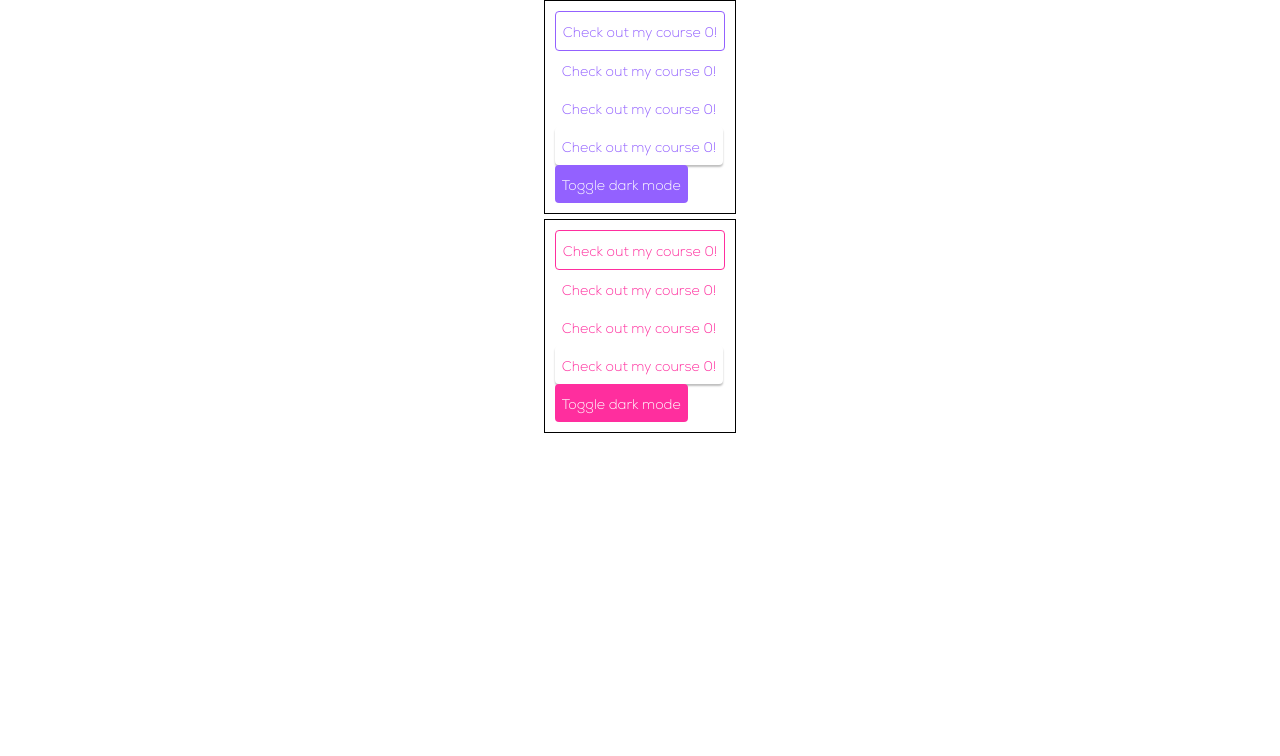
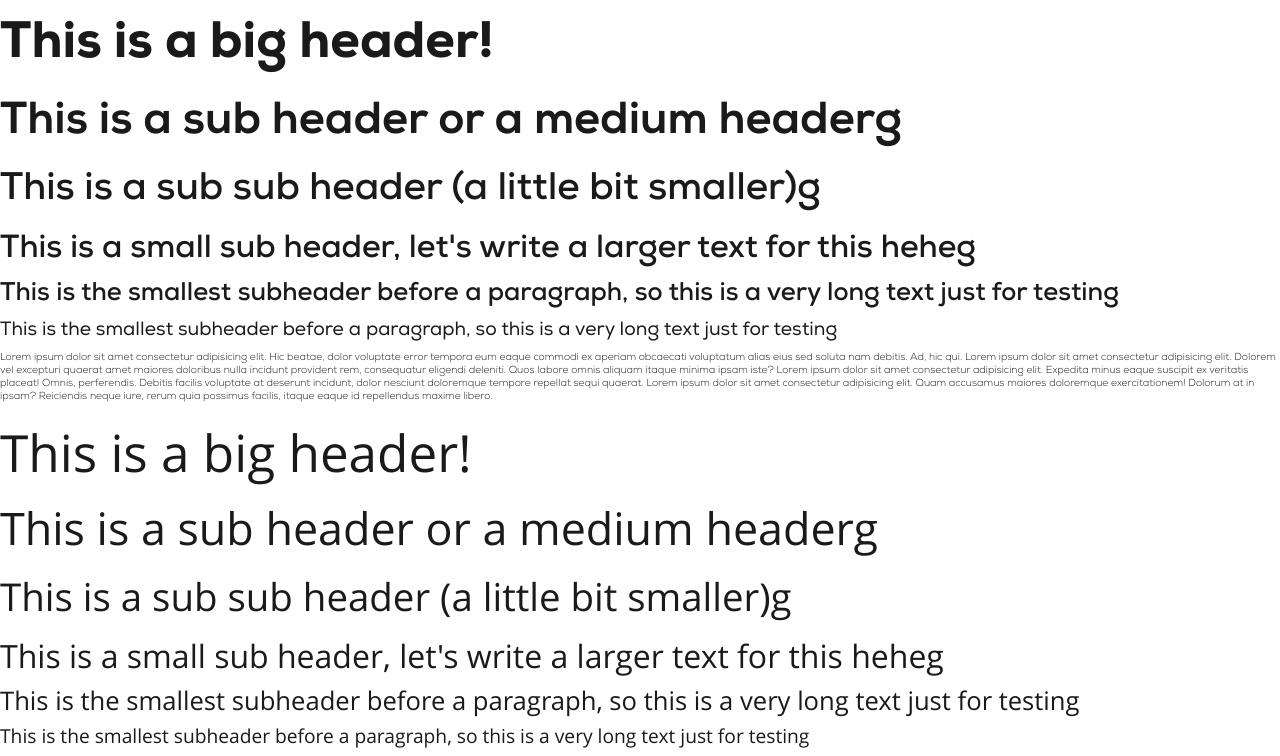
Before and after one commit to the-eternal-newbie/minimal-components, a React (Vite) app: page / in a window 1280 px wide. Shown: the top 756 px of the page. Built offline with nearby package versions, Linux system fonts and the light colour scheme.

Commit message:
refactor: Add variables to label styles | Add darkMode to Label | Pass Heading props to label

```diff
--- a/src/App.css
+++ b/src/App.css
@@ -16,7 +16,7 @@
 
 .App {
     width: 100vw;
-    height: 100vh;
+    min-height: 100%;
     display: flex;
     flex-direction: column;
     justify-content: start;
--- a/src/App.tsx
+++ b/src/App.tsx
@@ -10,29 +10,68 @@ function App() {
 
     return (
         <div className={`App ${darkMode ? 'dark' : ''}`}>
-            {/* <Navbar>
-                <Container containerType="flex" direction="row">
-                    <Label>01. About</Label>
-                    <Label>02. Experience</Label>
-                    <Label>03. Work</Label>
-                    <Label>04. Contact</Label>
-                    <Button buttonType="outlined" onClick={() => setCount(count => count + 1)}>
-                        <Label>Resume</Label>
-                    </Button>
-                </Container>
-            </Navbar>
-            <Container containerType="flex" className="card">
-                <Label style={{ color: '#1e1d20' }}>Hi, my name is</Label>
-                <Header1 style={{ color: '#1e1d20' }}>Carlos Vara.</Header1>
-                <Header2 style={{ color: '#1e1d20' }}>I build things for the web</Header2>
-                <Label style={{ color: '#1e1d20' }}>
-                    I’m a software engineer specializing in building (and occasionally designing) exceptional digital
-                    experiences. Currently, I’m focused on building accessible, human-centered products at Upstatement.
+            <div>
+                <Label darkMode={darkMode} type="header-1">
+                    This is a big header!
                 </Label>
-                <Button buttonType="outlined" onClick={() => setCount(count => count + 1)}>
-                    <Label>Check out my course {count}!</Label>
-                </Button>
-            </Container> */}
+                <Label darkMode={darkMode} type="header-2">
+                    This is a sub header or a medium headerg
+                </Label>
+                <Label darkMode={darkMode} type="header-3">
+                    This is a sub sub header (a little bit smaller)g
+                </Label>
+                <Label darkMode={darkMode} type="header-4">
+                    This is a small sub header, let's write a larger text for this heheg
+                </Label>
+                <Label darkMode={darkMode} type="header-5">
+                    This is the smallest subheader before a paragraph, so this is a very long text just for testing
+                </Label>
+                <Label darkMode={darkMode} type="header-6">
+                    This is the smallest subheader before a paragraph, so this is a very long text just for testing
+                </Label>
+                <Label darkMode={darkMode}>
+                    Lorem ipsum dolor sit amet consectetur adipisicing elit. Hic beatae, dolor voluptate error tempora
+                    eum eaque commodi ex aperiam obcaecati voluptatum alias eius sed soluta nam debitis. Ad, hic qui.
+                    Lorem ipsum dolor sit amet consectetur adipisicing elit. Dolorem vel excepturi quaerat amet maiores
+                    doloribus nulla incidunt provident rem, consequatur eligendi deleniti. Quos labore omnis aliquam
+                    itaque minima ipsam iste? Lorem ipsum dolor sit amet consectetur adipisicing elit. Expedita minus
+                    eaque suscipit ex veritatis placeat! Omnis, perferendis. Debitis facilis voluptate at deserunt
+                    incidunt, dolor nesciunt doloremque tempore repellat sequi quaerat. Lorem ipsum dolor sit amet
+                    consectetur adipisicing elit. Quam accusamus maiores doloremque exercitationem! Dolorum at in ipsam?
+                    Reiciendis neque iure, rerum quia possimus facilis, itaque eaque id repellendus maxime libero.
+                </Label>
+            </div>
+            <div>
+                <Label darkMode={darkMode} type="header-1" textStyle="secondary">
+                    This is a big header!
+                </Label>
+                <Label darkMode={darkMode} type="header-2" textStyle="secondary">
+                    This is a sub header or a medium headerg
+                </Label>
+                <Label darkMode={darkMode} type="header-3" textStyle="secondary">
+                    This is a sub sub header (a little bit smaller)g
+                </Label>
+                <Label darkMode={darkMode} type="header-4" textStyle="secondary">
+                    This is a small sub header, let's write a larger text for this heheg
+                </Label>
+                <Label darkMode={darkMode} type="header-5" textStyle="secondary">
+                    This is the smallest subheader before a paragraph, so this is a very long text just for testing
+                </Label>
+                <Label darkMode={darkMode} type="header-6" textStyle="secondary">
+                    This is the smallest subheader before a paragraph, so this is a very long text just for testing
+                </Label>
+                <Label darkMode={darkMode} textStyle="secondary">
+                    Lorem ipsum dolor sit amet consectetur adipisicing elit. Hic beatae, dolor voluptate error tempora
+                    eum eaque commodi ex aperiam obcaecati voluptatum alias eius sed soluta nam debitis. Ad, hic qui.
+                    Lorem ipsum dolor sit amet consectetur adipisicing elit. Dolorem vel excepturi quaerat amet maiores
+                    doloribus nulla incidunt provident rem, consequatur eligendi deleniti. Quos labore omnis aliquam
+                    itaque minima ipsam iste? Lorem ipsum dolor sit amet consectetur adipisicing elit. Expedita minus
+                    eaque suscipit ex veritatis placeat! Omnis, perferendis. Debitis facilis voluptate at deserunt
+                    incidunt, dolor nesciunt doloremque tempore repellat sequi quaerat. Lorem ipsum dolor sit amet
+                    consectetur adipisicing elit. Quam accusamus maiores doloremque exercitationem! Dolorum at in ipsam?
+                    Reiciendis neque iure, rerum quia possimus facilis, itaque eaque id repellendus maxime libero.
+                </Label>
+            </div>
             <div style={{ border: '1px solid black', padding: '10px' }}>
                 <Button buttonType="outlined" darkMode={darkMode} onClick={() => setCount(count => count + 1)}>
                     <Label>Check out my course {count}!</Label>
--- a/src/components/Label/Label.scss
+++ b/src/components/Label/Label.scss
@@ -1,11 +1,42 @@
+@import '../../scss/_colors.scss';
 @import '../../assets/fonts/index.css';
 
+$min-color-label: var(--min-color-label, $min-color-black);
+$min-dark-color-label: var(--min-dark-color-label, $min-color-white);
+$min-select-color-label: var(--min-select-color-label, $min-color-primary);
+$min-dark-select-color-label: var(--min-dark-select-color-label, $min-color-primary-dark);
+
 .minimal-label {
+    margin: 0;
     width: fit-content;
     font-weight: 200;
     overflow: hidden;
+    line-height: 1.3;
+    margin-block-end: 0;
     text-overflow: ellipsis;
-    margin-block-end: 0;
+    color: var(--min-color-label);
+
+    &::selection {
+        color: var(--min-dark-color-label, $min-dark-color-label);
+        background-color: var(--min-select-color-label, $min-select-color-label);
+    }
+
+    &.dark {
+        color: var(--min-dark-color-label, $min-dark-color-label);
+
+        &::selection {
+            color: var(--min-color-label, $min-color-label);
+            background-color: var(--min-dark-select-color-label, $min-dark-select-color-label)
+        }
+    }
+
+    &.primary {
+        font-family: "Nexa";
+    }
+
+    &.secondary {
+        font-family: "OpenSans";
+    }
 
     &.paragraph,
     &.header-5,
@@ -20,46 +51,73 @@
         margin-block-start: 1rem;
     }
 
-    &.primary {
-        font-family: "Nexa";
+    &.header-1 {
+        font-weight: 900;
+        font-size: var(--min-size-header-1, 5vmax);
     }
 
-    &.secondary {
-        font-family: "OpenSans";
+    &.header-2 {
+        font-weight: 700;
+        font-size: var(--min-size-header-2, 4.5vmax);
+    }
+
+    &.header-3 {
+        font-weight: 500;
+        font-size: var(--min-size-header-3, 4vmax);
+    }
+
+    &.header-4 {
+        font-weight: 500;
+        font-size: var(--min-size-header-4, 3.5vmax);
+    }
+
+    &.header-5 {
+        font-weight: 500;
+        font-size: var(--min-size-header-5, 3vmax);
+    }
+
+    &.header-6 {
+        font-weight: 300;
+        font-size: var(--min-size-header-6, 2.5vmax);
     }
 
     &.paragraph {
-        font-size: 1rem;
+        font-size: var(--min-size-paragraph, 1.5vmax);
     }
 
+    @media (min-width: 1250px) {
         &.header-1 {
-        font-size: 6rem;
+            font-size: var(--min-max-size-header-1, 4vmax);
             font-weight: 900;
         }
 
         &.header-2 {
-        font-size: 5rem;
+            font-size: var(--min-max-size-header-2, 3.5vmax);
             font-weight: 700;
         }
 
         &.header-3 {
-        font-size: 4rem;
+            font-size: var(--min-max-size-header-3, 3vmax);
             font-weight: 500;
         }
 
         &.header-4 {
-        font-size: 3rem;
+            font-size: var(--min-max-size-header-4, 2.5vmax);
             font-weight: 500;
         }
 
         &.header-5 {
-        font-size: 2rem;
+            font-size: var(--min-max-size-header-5, 2vmax);
             font-weight: 500;
         }
 
         &.header-6 {
-        font-size: 1.15rem;
+            font-size: var(--min-max-size-header-6, 1.5vmax);
             font-weight: 300;
         }
 
+        &.paragraph {
+            font-size: var(--min-max-size-paragraph, 0.8vmax);
         }
+    }
+}
--- a/src/components/Label/Label.tsx
+++ b/src/components/Label/Label.tsx
@@ -9,25 +9,31 @@ export interface ILabel extends React.HTMLProps<HTMLHeadingElement> {
     children: ReactNode;
     type?: LabelTypes;
     textStyle?: 'primary' | 'secondary';
+    darkMode?: boolean;
 }
 
 const LabelComponents = {
-    paragraph: (props: ILabel) => <p {...props} />,
-    'header-1': (props: ILabel) => <h1 {...props} />,
-    'header-2': (props: ILabel) => <h2 {...props} />,
-    'header-3': (props: ILabel) => <h3 {...props} />,
-    'header-4': (props: ILabel) => <h4 {...props} />,
-    'header-5': (props: ILabel) => <h5 {...props} />,
-    'header-6': (props: ILabel) => <h6 {...props} />,
+    paragraph: (props: React.HTMLProps<HTMLHeadingElement>) => <p {...props} />,
+    'header-1': (props: React.HTMLProps<HTMLHeadingElement>) => <h1 {...props} />,
+    'header-2': (props: React.HTMLProps<HTMLHeadingElement>) => <h2 {...props} />,
+    'header-3': (props: React.HTMLProps<HTMLHeadingElement>) => <h3 {...props} />,
+    'header-4': (props: React.HTMLProps<HTMLHeadingElement>) => <h4 {...props} />,
+    'header-5': (props: React.HTMLProps<HTMLHeadingElement>) => <h5 {...props} />,
+    'header-6': (props: React.HTMLProps<HTMLHeadingElement>) => <h6 {...props} />,
 };
 
 const Label: FC<ILabel> = (props: ILabel) => {
-    const { className, type = 'paragraph', textStyle = 'primary' } = props;
+    const { className, darkMode, type = 'paragraph', textStyle = 'primary', ...rest } = props;
 
     const Component = LabelComponents[type];
-    const baseClassName = classNames('label', type, textStyle, className);
+    const colorScheme = darkMode ? 'dark' : 'light';
+    const baseClassName = classNames('label', type, textStyle, colorScheme, className);
 
-    return <Component className={baseClassName}>{props.children}</Component>;
+    return (
+        <Component {...rest} className={baseClassName}>
+            {props.children}
+        </Component>
+    );
 };
 
 export default Label;
```
Lines whose indentation alone changed are shown as unchanged.
